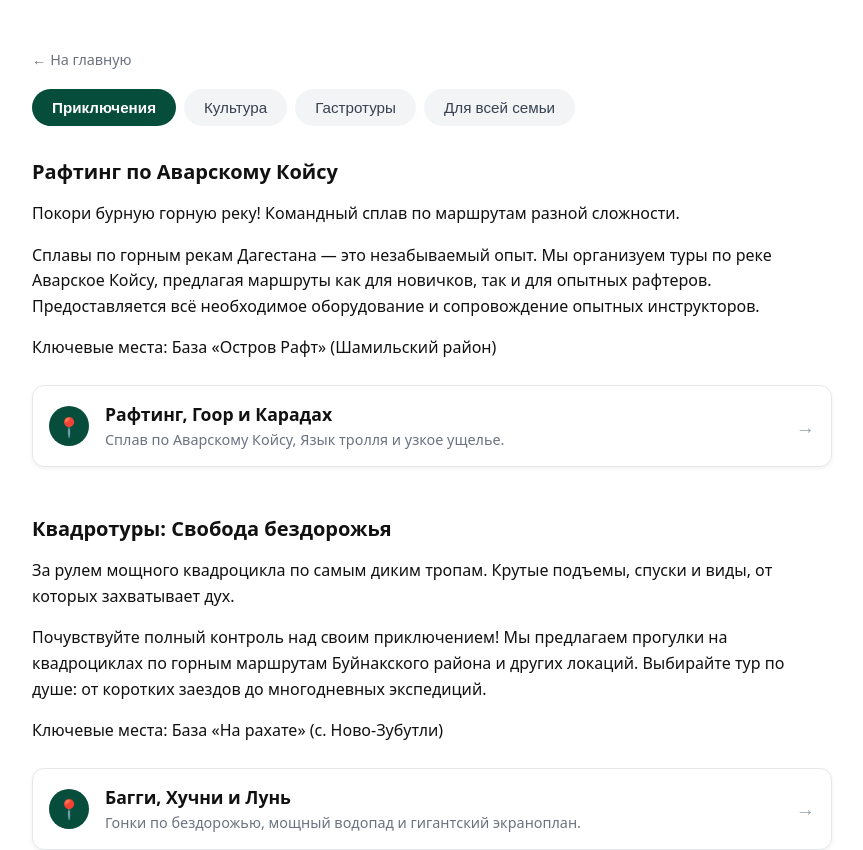
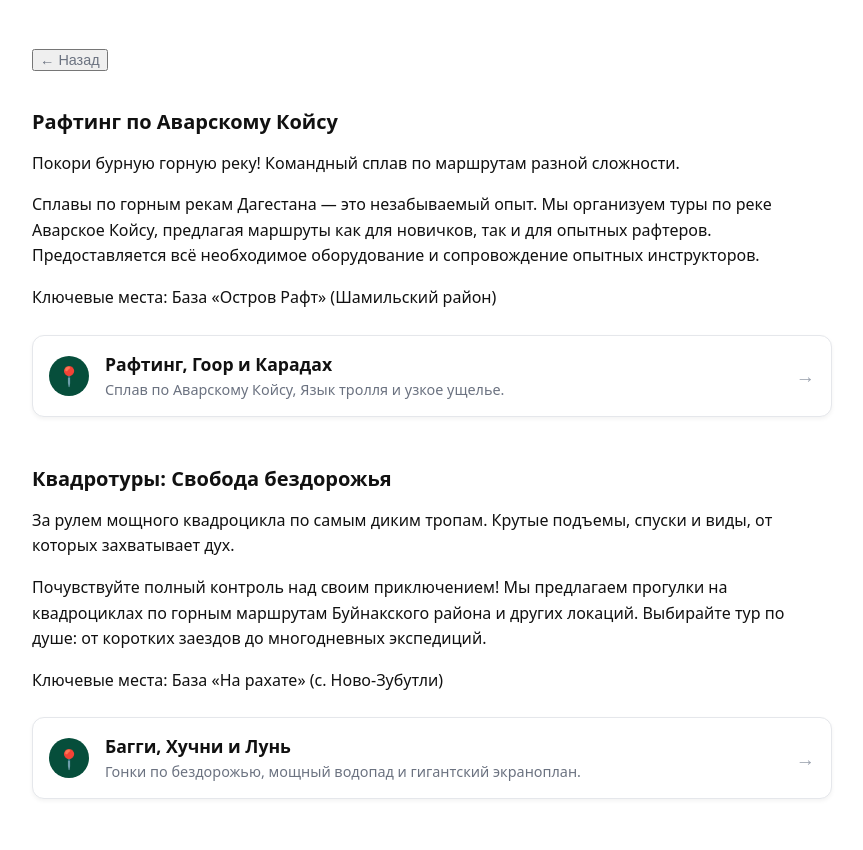
Before and after one commit to BrunoIsaev/EasyGo, a Next.js app: page /guide in a window 1280 px wide. Shown: the top 850 px of the page, without its empty margins (208-1071 px from the left). Built offline with nearby package versions, Linux system fonts and the light colour scheme.

Commit message:
Restore original design without tabs

```diff
--- a/src/pages/guide.tsx
+++ b/src/pages/guide.tsx
@@ -95,9 +95,9 @@ export default function GuidePage() {
   );
 
   const BackButton = () => (
-    <Link href="/" style={{ display: 'inline-flex', alignItems: 'center', gap: '8px', color: '#6b7280', fontSize: '0.9rem', marginBottom: '20px', textDecoration: 'none' }}>
-      ← На главную
-    </Link>
+    <button onClick={() => window.history.back()} style={{ background: 'none', border: 'none', cursor: 'pointer', display: 'flex', alignItems: 'center', gap: '8px', color: '#6b7280', fontSize: '0.9rem', padding: '0' }} style={{ display: 'inline-flex', alignItems: 'center', gap: '8px', color: '#6b7280', fontSize: '0.9rem', marginBottom: '20px', textDecoration: 'none' }}>
+      ← Назад
+    </button>
   );
 
   // 1. РАЗДЕЛ ПРИКЛЮЧЕНИЯ
@@ -107,7 +107,6 @@ export default function GuidePage() {
         <Head><title>Приключения | EasyGo</title></Head>
         <div style={{ maxWidth: '800px', margin: '0 auto', padding: '40px 20px', fontFamily: 'system-ui, sans-serif', color: '#111' }}>
           <BackButton />
-          <SectionTabs />
 
           <section style={{ marginBottom: '48px' }}>
             <h2 style={{ fontSize: '1.25rem', fontWeight: '700', marginBottom: '12px' }}>Рафтинг по Аварскому Койсу</h2>
@@ -169,7 +168,6 @@ export default function GuidePage() {
         <Head><title>Культура | EasyGo</title></Head>
         <div style={{ maxWidth: '800px', margin: '0 auto', padding: '40px 20px', fontFamily: 'system-ui, sans-serif', color: '#111' }}>
           <BackButton />
-          <SectionTabs />
           <h1 style={{ fontSize: '2rem', fontWeight: '800', marginBottom: '32px' }}>Культурное наследие Дагестана</h1>
           <p style={{ lineHeight: '1.6', marginBottom: '32px', color: '#4b5563' }}>Дагестан — это живая история. Древние ремесла, уникальные промыслы и тысячелетние традиции ждут своих исследователей.</p>
           <InfoCard icon="💍" title="Кубачи: Легенды в серебре" description="Посетите легендарный аул-крепость, чьи ювелирные изделия и оружие хранятся в Лувре и Эрмитаже. Кубачи — крупнейший на Кавказе центр художественной обработки металла." />
@@ -188,7 +186,6 @@ export default function GuidePage() {
         <Head><title>Гастротуры | EasyGo</title></Head>
         <div style={{ maxWidth: '800px', margin: '0 auto', padding: '40px 20px', fontFamily: 'system-ui, sans-serif', color: '#111' }}>
           <BackButton />
-          <SectionTabs />
           <h1 style={{ fontSize: '2rem', fontWeight: '800', marginBottom: '32px' }}>Вкус настоящего Дагестана</h1>
           <p style={{ lineHeight: '1.6', marginBottom: '32px', color: '#4b5563' }}>Дагестанская кухня — это отдельный вид искусства. От ароматного хинкала до сладкого урбеча.</p>
           <InfoCard icon="🥟" title="Хинкал: Главное блюдо" description="Забудьте всё, что вы знали о хинкали! Попробуйте пышные кусочки теста с мясом, бульоном и соусом. В каждом районе Дагестана его готовят по-своему." />
@@ -207,7 +204,6 @@ export default function GuidePage() {
         <Head><title>Для всей семьи | EasyGo</title></Head>
         <div style={{ maxWidth: '800px', margin: '0 auto', padding: '40px 20px', fontFamily: 'system-ui, sans-serif', color: '#111' }}>
           <BackButton />
-          <SectionTabs />
           <h1 style={{ fontSize: '2rem', fontWeight: '800', marginBottom: '32px' }}>Отдых для всех возрастов</h1>
           <p style={{ lineHeight: '1.6', marginBottom: '32px', color: '#4b5563' }}>Безопасные, интересные и комфортные маршруты, которые понравятся и детям, и взрослым.</p>
           <InfoCard icon="🏰" title="Дербент: 5000 лет истории" description="Прикоснитесь к стенам древнейшей цитадели России. Крепость Нарын-Кала, старинные магалы и Джума-мечеть." />
```
